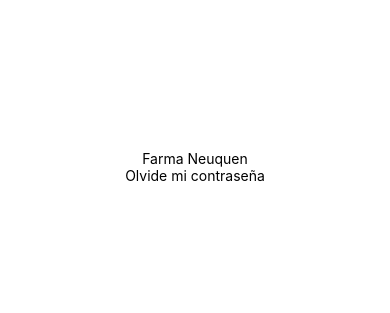
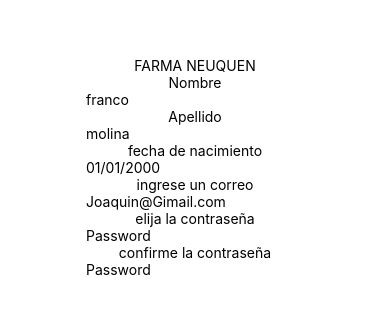
Before and after one commit to JBOLATE/accesibilidad, a React Native app: screen / in a window 390 px wide. Shown: the part 255-568 px from the top of the page. Built offline with nearby package versions, Linux system fonts and the light colour scheme.

Commit message:
iniciando registro y colocando componentes

```diff
--- a/App.js
+++ b/App.js
@@ -4,10 +4,10 @@
 import { LinearGradient } from 'expo-linear-gradient';
 import {Login} from './Pantallas/Login';
 import {Principal} from './Pantallas/Principal';
-
+import {Registro} from './Pantallas/Registro';
 
 export default function App() {
   return(
-    <Principal />
+    <Registro />
   );
 }
--- /dev/null
+++ b/pantallas/Registro.js
@@ -0,0 +1,60 @@
+import { StyleSheet, Text, View, TextInput, Touchable, TouchableOpacity } from 'react-native';
+import React from 'react';
+
+export function Registro() {
+    return (
+        <View  style={styles.Container}>
+            <Text>FARMA NEUQUEN</Text>
+
+            <Text style={styles.Nombre}>Nombre</Text>
+            <TextInput
+            placeholder='franco'
+                style={styles.Mail}
+            />
+
+            <Text style={styles.Apellido}>Apellido</Text>
+            <TextInput
+                placeholder='molina'
+                style={styles.Mail}
+            />
+
+            <Text style={styles.FechaNacimiento}>fecha de nacimiento</Text>
+            <TextInput
+            placeholder='01/01/2000'
+                style={styles.Mail}
+            />
+
+
+            <Text style={styles.correo}>ingrese un correo</Text>
+            <TextInput
+            placeholder='Joaquin@Gimail.com'
+                style={styles.Mail}
+            />
+
+            <Text style={styles.contraseña}>elija la contraseña</Text>
+            <TextInput
+            placeholder='Password'
+            style={styles.TextInput}
+            secureTextEntry={true}
+            />
+            <Text style={styles.contraseña1}>confirme la contraseña</Text>
+            <TextInput
+                placeholder='Password'
+                style={styles.TextInput}
+                secureTextEntry={true}
+            />
+
+        </View>
+    );
+}
+
+const styles = StyleSheet.create({
+    Container: {
+        flex: 1,
+        backgroundColor: '#fff',
+        alignItems: 'center',
+        justifyContent: 'center',
+    },
+
+
+});
--- a/pantallas/principal.js
+++ b/pantallas/principal.js
@@ -7,7 +7,7 @@
             <Text>Farma Neuquen</Text>
 
             <TouchableOpacity onPress={() => console.log("oprimido")}>
-                <Text style={styles.forgotPassword1}>Olvide mi contraseña</Text>
+                <Text style={styles.forgotPassword1}>foto 1</Text>
             </TouchableOpacity>
 
 
```
Also changed, not shown: pantallas/Cuentas.js (deleted).
